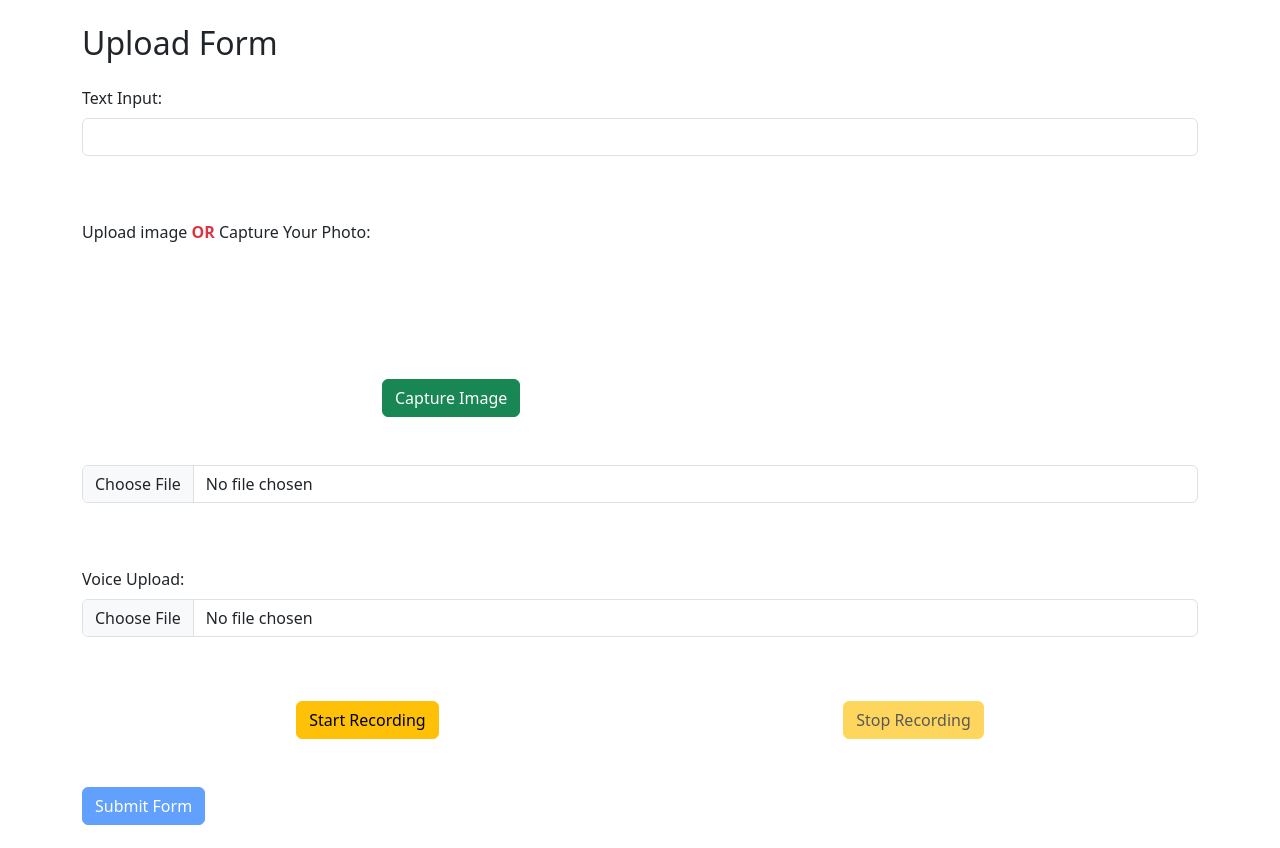
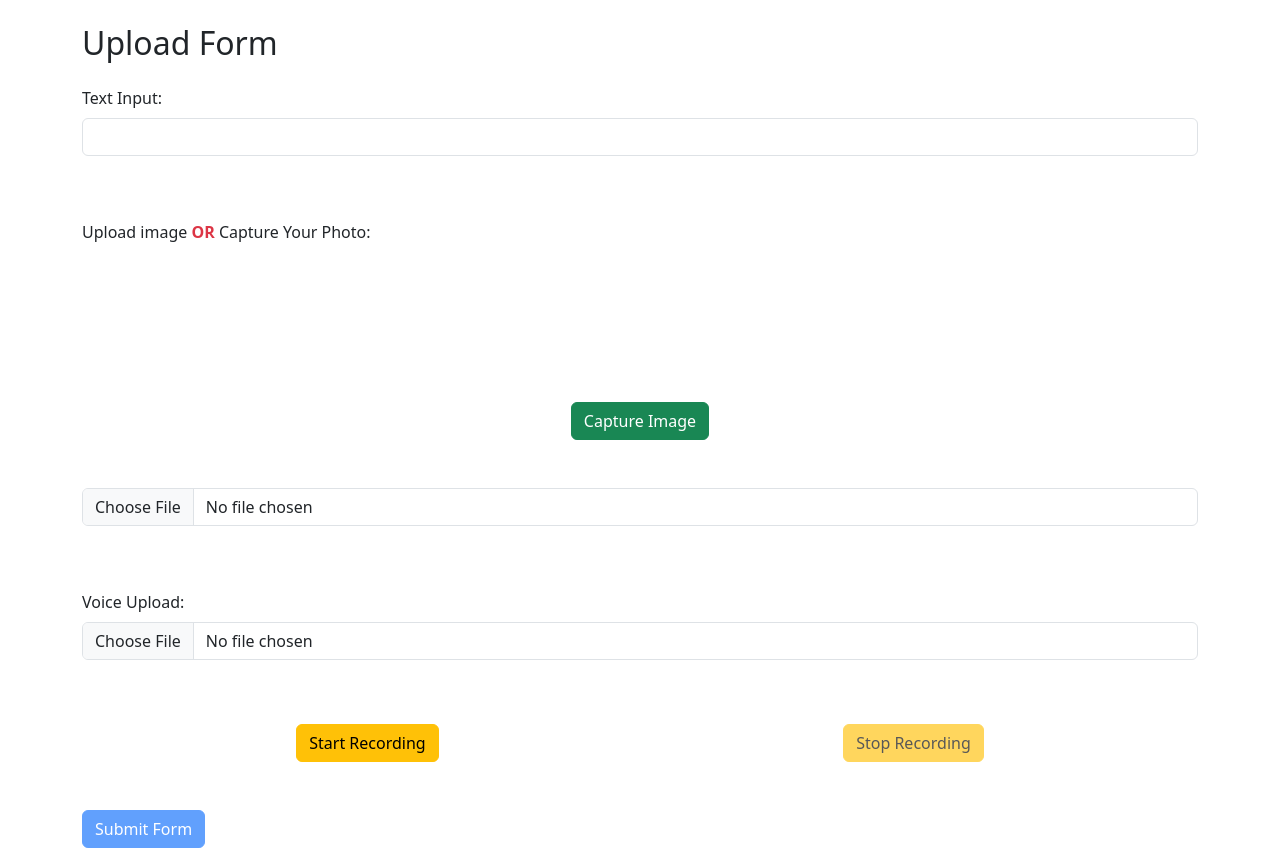
Before and after one commit to Walaa-Zahran/offline-form-task, an Angular app: page / in a window 1280 px wide. Before the commit the page ends 825 px from the top, so only its background shows below. Built offline with nearby package versions, Linux system fonts and the light colour scheme.

Commit message:
update ssr

```diff
--- a/angular.json
+++ b/angular.json
@@ -52,12 +52,12 @@
               "budgets": [
                 {
                   "type": "initial",
-                  "maximumWarning": "500kB",
+                  "maximumWarning": "2mb",
                   "maximumError": "1MB"
                 },
                 {
                   "type": "anyComponentStyle",
-                  "maximumWarning": "2kB",
+                  "maximumWarning": "2mb",
                   "maximumError": "4kB"
                 }
               ],
@@ -80,6 +80,8 @@
             },
             "development": {
               "buildTarget": "offline-form:build:development"
+            },"debug": {
+              "browserTarget": "offline-form:build:debug"
             }
           },
           "defaultConfiguration": "development"
--- a/package.json
+++ b/package.json
@@ -7,7 +7,9 @@
     "build": "ng build",
     "watch": "ng build --watch --configuration development",
     "test": "ng test",
-    "serve:ssr:offline-form": "node dist/offline-form/server/server.mjs"
+    "dev:ssr": "ng run offline-form:serve-ssr",
+    "serve:ssr": "node dist/offline-form/server/main.js",
+    "build:ssr": "ng build  && ng run offline-form:server"
   },
   "private": true,
   "dependencies": {
@@ -22,6 +24,7 @@
     "@angular/router": "^18.1.0",
     "@angular/service-worker": "^18.1.0",
     "@angular/ssr": "^18.1.3",
+    "@nguniversal/express-engine": "^7.0.1",
     "bootstrap": "^5.3.3",
     "express": "^4.18.2",
     "rxjs": "~7.8.0",
--- a/src/app/app.component.ts
+++ b/src/app/app.component.ts
@@ -9,7 +9,7 @@ import { SwUpdate } from '@angular/service-worker';
 export class AppComponent {
   title = 'offline-form';
   constructor(private swUpdate: SwUpdate) {
-    swUpdate.versionUpdates.subscribe((evt) => {
+    swUpdate.versionUpdates.subscribe((evt: any) => {
       switch (evt.type) {
         case 'VERSION_DETECTED':
           console.log(`Downloading new app version: ${evt.version.hash}`);
--- a/src/app/forms/forms.component.html
+++ b/src/app/forms/forms.component.html
@@ -23,7 +23,15 @@
         Photo:</label
       >
 
-      <div>
+      <div
+        style="
+          display: flex;
+          justify-content: center;
+          align-items: center;
+          text-align: center;
+          flex-direction: column;
+        "
+      >
         <video #cameraElement autoplay></video>
         <button class="btn btn-success" (click)="startCamera()">
           Capture Image
```
Also changed, not shown: 1 other file (tests, documents, lock files or other folders).
